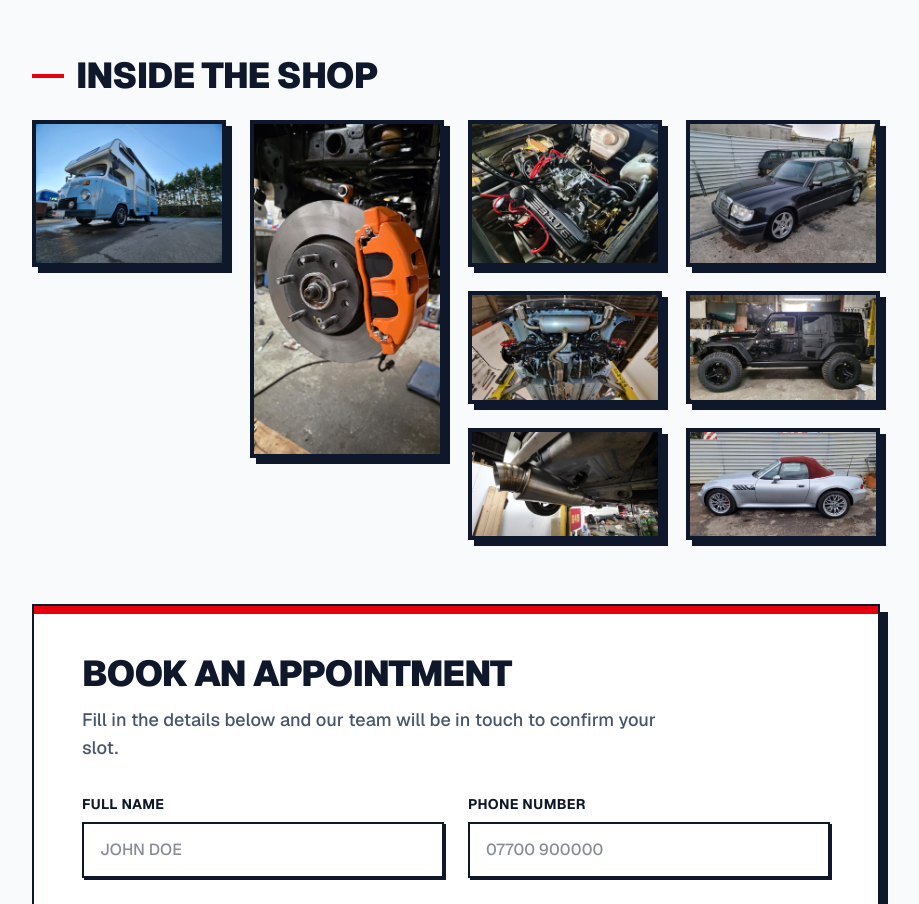
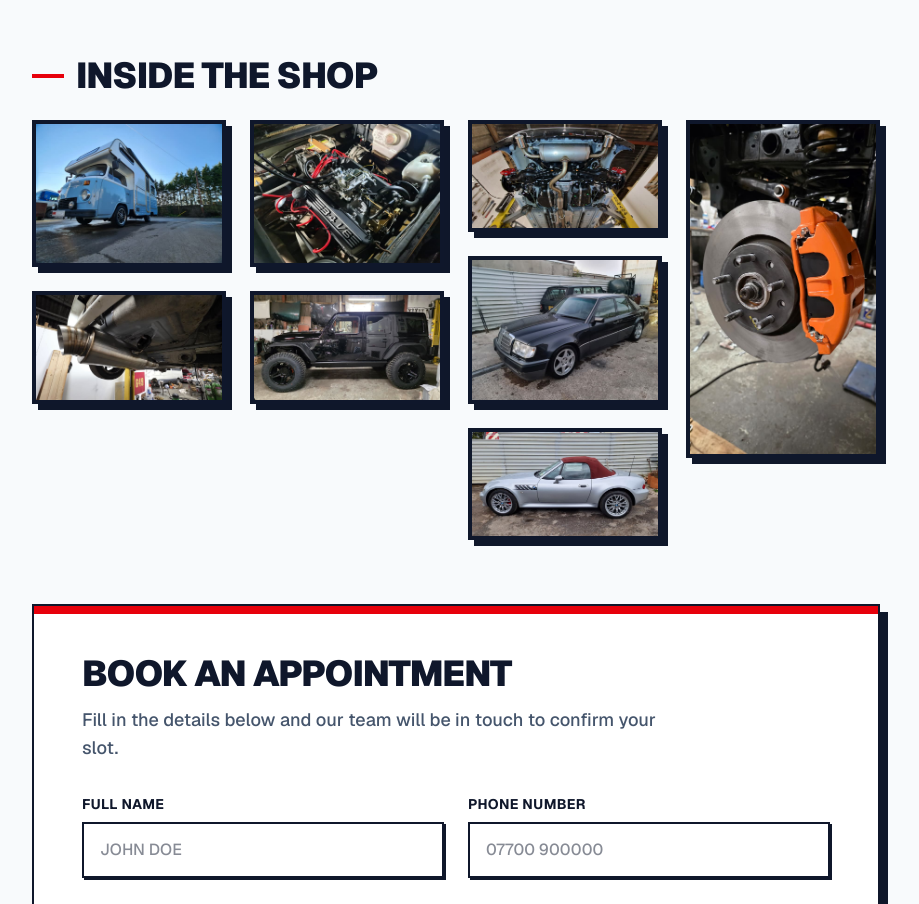
Before and after one commit to BAT4K/dave-flew-automotive, a Next.js app: page / in a window 1280 px wide. Shown: the part 1700-2604 px from the top of the page, without its empty margins (184-1103 px from the left). Built offline with nearby package versions, Linux system fonts and the light colour scheme; no server answers.

Commit message:
style: switch gallery to a balanced multi-column flex grid to perfectly interlock mixed aspect ratio photos without gaps

```diff
--- a/app/page.tsx
+++ b/app/page.tsx
@@ -120,22 +120,54 @@ export default function Home() {
             <span className="w-8 h-1 bg-red-600 inline-block"></span>
             Inside the Shop
           </h2>
-          <div className="columns-1 sm:columns-2 lg:columns-4 gap-6 space-y-6">
+          <div className="grid grid-cols-1 sm:grid-cols-2 lg:grid-cols-4 gap-6">
+            {/* Column 1: Camper, Exhaust */}
+            <div className="flex flex-col gap-6">
               {[
                 { src: "/images/van4withdaveflew.jpg", alt: "Classic VW Camper" },
-              { src: "/images/machinery.jpg", alt: "Brake Caliper Installation" },
-              { src: "/images/v6engine.jpg", alt: "Restored V6 Engine" },
-              { src: "/images/parts3.jpg", alt: "Restored Subframe Assembly" },
                 { src: "/images/car_exhaust.jpg", alt: "Custom Stainless Steel Exhaust" },
-              { src: "/images/merc.jpg", alt: "Classic Mercedes Sedan" },
-              { src: "/images/jeep3.jpg", alt: "Custom Jeep Wrangler" },
-              { src: "/images/bmw3.jpg", alt: "BMW Z3 Convertible" }
               ].map((img, i) => (
-              <div key={i} className="break-inside-avoid relative border-4 border-slate-900 shadow-[6px_6px_0px_0px_rgba(15,23,42,1)] bg-black overflow-hidden group transition-transform hover:-translate-y-1">
-                {/* eslint-disable-next-line @next/next/no-img-element */}
+                <div key={i} className="relative border-4 border-slate-900 shadow-[6px_6px_0px_0px_rgba(15,23,42,1)] bg-black overflow-hidden group transition-transform hover:-translate-y-1">
                   <img src={img.src} alt={img.alt} loading="lazy" className="w-full h-auto block group-hover:scale-110 transition-transform duration-500" />
                 </div>
               ))}
+            </div>
+
+            {/* Column 2: Engine, Jeep */}
+            <div className="flex flex-col gap-6">
+              {[
+                { src: "/images/v6engine.jpg", alt: "Restored V6 Engine" },
+                { src: "/images/jeep3.jpg", alt: "Custom Jeep Wrangler" },
+              ].map((img, i) => (
+                <div key={i} className="relative border-4 border-slate-900 shadow-[6px_6px_0px_0px_rgba(15,23,42,1)] bg-black overflow-hidden group transition-transform hover:-translate-y-1">
+                  <img src={img.src} alt={img.alt} loading="lazy" className="w-full h-auto block group-hover:scale-110 transition-transform duration-500" />
+                </div>
+              ))}
+            </div>
+
+            {/* Column 3: Subframe, Mercedes, BMW */}
+            <div className="flex flex-col gap-6">
+              {[
+                { src: "/images/parts3.jpg", alt: "Restored Subframe Assembly" },
+                { src: "/images/merc.jpg", alt: "Classic Mercedes Sedan" },
+                { src: "/images/bmw3.jpg", alt: "BMW Z3 Convertible" }
+              ].map((img, i) => (
+                <div key={i} className="relative border-4 border-slate-900 shadow-[6px_6px_0px_0px_rgba(15,23,42,1)] bg-black overflow-hidden group transition-transform hover:-translate-y-1">
+                  <img src={img.src} alt={img.alt} loading="lazy" className="w-full h-auto block group-hover:scale-110 transition-transform duration-500" />
+                </div>
+              ))}
+            </div>
+
+            {/* Column 4: Brake Caliper (Portrait) */}
+            <div className="flex flex-col gap-6">
+              {[
+                { src: "/images/machinery.jpg", alt: "Brake Caliper Installation" },
+              ].map((img, i) => (
+                <div key={i} className="relative border-4 border-slate-900 shadow-[6px_6px_0px_0px_rgba(15,23,42,1)] bg-black overflow-hidden group transition-transform hover:-translate-y-1">
+                  <img src={img.src} alt={img.alt} loading="lazy" className="w-full h-auto block group-hover:scale-110 transition-transform duration-500" />
+                </div>
+              ))}
+            </div>
           </div>
         </div>
 
```
Lines whose indentation alone changed are shown as unchanged.
